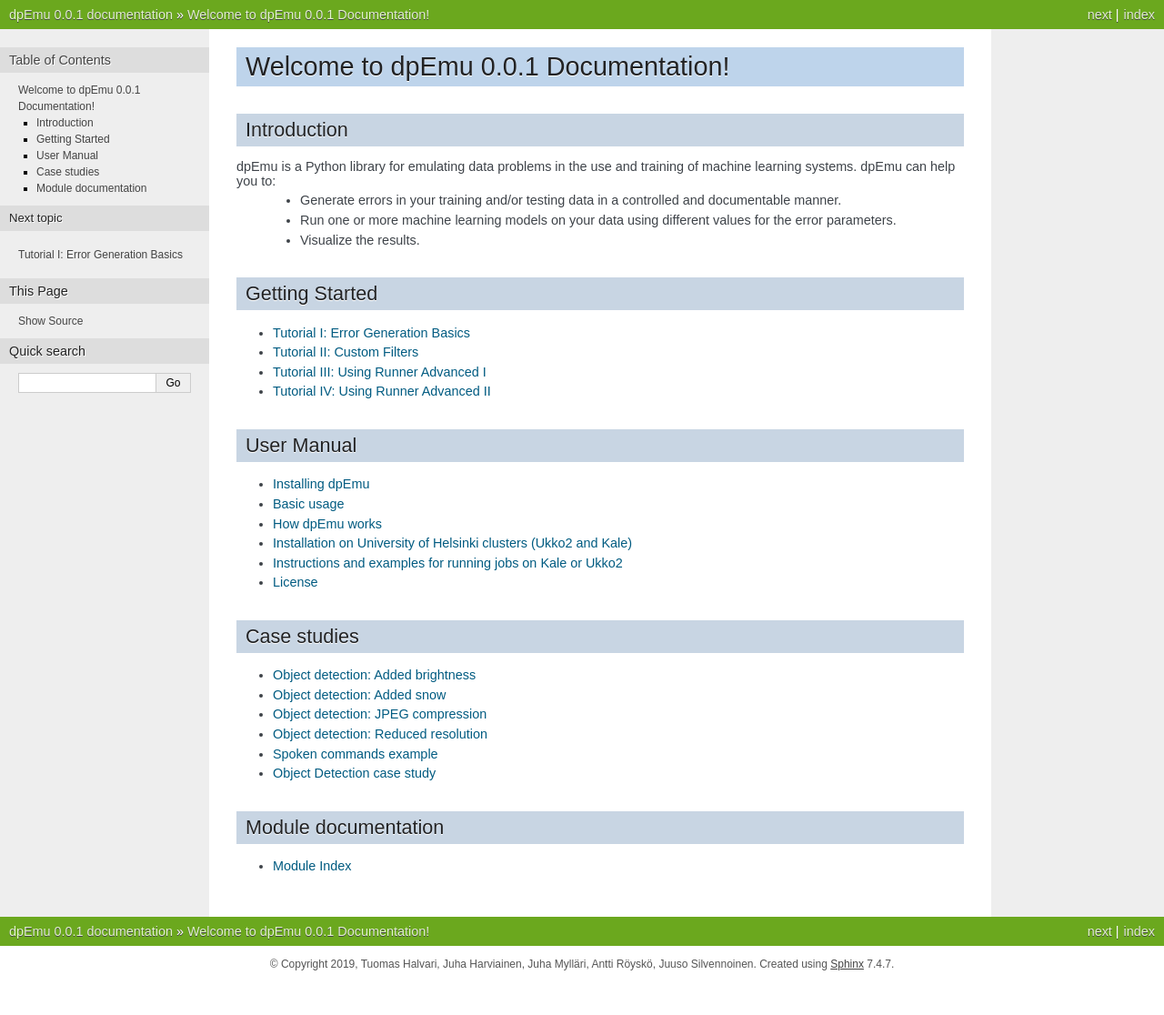
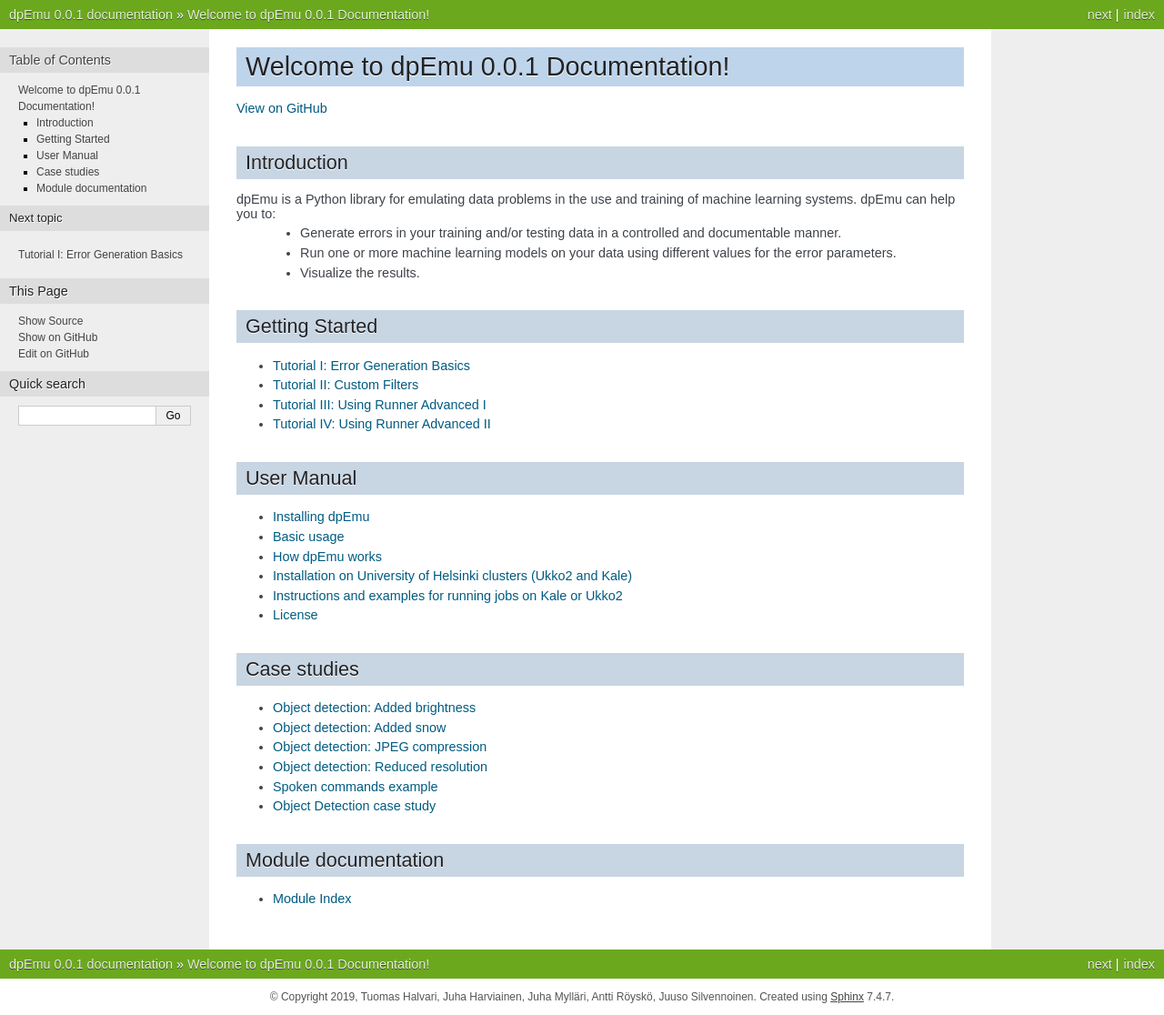
Before and after one commit to dpEmu/dpEmu, a Sphinx documentation site: the page built from docs/index.rst, in a window 1280 px wide. Shown: the whole page at 91% size. Built offline with Sphinx 7.4.7, drawn with Linux system fonts in a browser that asks for light colours; pages that are not in the unit, such as notebooks, are missing from menus; before the commit the page ends 1080 px from its top, so only the background shows below that; some of the changed lines change nothing that is shown.

Commit message:
Try adding edit on github link

```diff
--- /dev/null
+++ b/docs/_ext/edit_on_github.py
@@ -0,0 +1,38 @@
+import os
+import warnings
+
+
+# __licence__ = 'MIT'
+
+
+def get_github_url(app, view, path):
+    return 'https://github.com/{project}/{view}/{branch}/{path}'.format(
+        project=app.config.edit_on_github_project,
+        view=view,
+        branch=app.config.edit_on_github_branch,
+        path=path)
+
+
+def html_page_context(app, pagename, templatename, context, doctree):
+    if templatename != 'page.html':
+        return
+
+    if not app.config.edit_on_github_project:
+        warnings.warn("edit_on_github_project not specified")
+        return
+
+    if not doctree:
+        return
+
+    path = os.path.relpath(doctree.get('source'), app.builder.srcdir)
+    show_url = get_github_url(app, 'blob', path)
+    edit_url = get_github_url(app, 'edit', path)
+
+    context['show_on_github_url'] = show_url
+    context['edit_on_github_url'] = edit_url
+
+
+def setup(app):
+    app.add_config_value('edit_on_github_project', '', True)
+    app.add_config_value('edit_on_github_branch', 'master', True)
+    app.connect('html-page-context', html_page_context)
--- /dev/null
+++ b/docs/_templates/sourcelink.html
@@ -0,0 +1,15 @@
+{%- if show_source and has_source and sourcename %}
+  <h3>{{ _('This Page') }}</h3>
+  <ul class="this-page-menu">
+    <li><a href="{{ pathto('_sources/' + sourcename, true)|e }}"
+           rel="nofollow">{{ _('Show Source') }}</a></li>
+  {%- if show_on_github_url %}
+    <li><a href="{{ show_on_github_url }}"
+           rel="nofollow">{{ _('Show on GitHub') }}</a></li>
+  {%- endif %}
+  {%- if edit_on_github_url %}
+    <li><a href="{{ edit_on_github_url }}"
+           rel="nofollow">{{ _('Edit on GitHub') }}</a></li>
+  {%- endif %}
+  </ul>
+{%- endif %}
--- a/docs/conf.py
+++ b/docs/conf.py
@@ -13,6 +13,7 @@
 import os
 import sys
 sys.path.insert(0, os.path.abspath('..'))
+sys.path.insert(0, os.path.abspath('_ext'))
 
 
 # -- Project information -----------------------------------------------------
@@ -30,9 +31,12 @@
 # Add any Sphinx extension module names here, as strings. They can be
 # extensions coming with Sphinx (named 'sphinx.ext.*') or your custom
 # ones.
-extensions = ['sphinx.ext.autodoc', 'sphinx.ext.napoleon', 'recommonmark', 'sphinx.ext.viewcode', 'nbsphinx']
+extensions = ['sphinx.ext.autodoc', 'sphinx.ext.napoleon', 'recommonmark', 'sphinx.ext.viewcode', 'nbsphinx', 'edit_on_github']
 
 napoleon_include_init_with_doc = True
+
+edit_on_github_project = 'dpEmu/dpEmu'
+edit_on_github_branch = 'master'
 
 autodoc_mock_imports = ['torch', 'keras', 'sklearn', 'cv2', 'tensorflow', 'PIL', 'future', 'hdbscan', 'imutils', 'matplotlib', 'mock', 'numpy', 'pandas', 'pytest', 'scipy', 'tqdm', 'umap', 'graphviz', 'numba']
 
@@ -42,7 +46,7 @@
 # List of patterns, relative to source directory, that match files and
 # directories to ignore when looking for source files.
 # This pattern also affects html_static_path and html_extra_path.
-exclude_patterns = ['_build', 'Thumbs.db', '.DS_Store', 'tutorials/.ipynb_checkpoints', 'case_studies/.ipynb_checkpoints']
+exclude_patterns = ['_build', 'Thumbs.db', '.DS_Store', '**.ipynb_checkpoints']
 
 pygments_style = 'sphinx'
 
--- a/docs/index.rst
+++ b/docs/index.rst
@@ -1,6 +1,7 @@
 Welcome to dpEmu 0.0.1 Documentation!
 =====================================
 
+`View on GitHub <https://github.com/dpEmu/dpEmu>`_
 
 Introduction
 ^^^^^^^^^^^^
```
Also changed, not shown: 1 other file.
